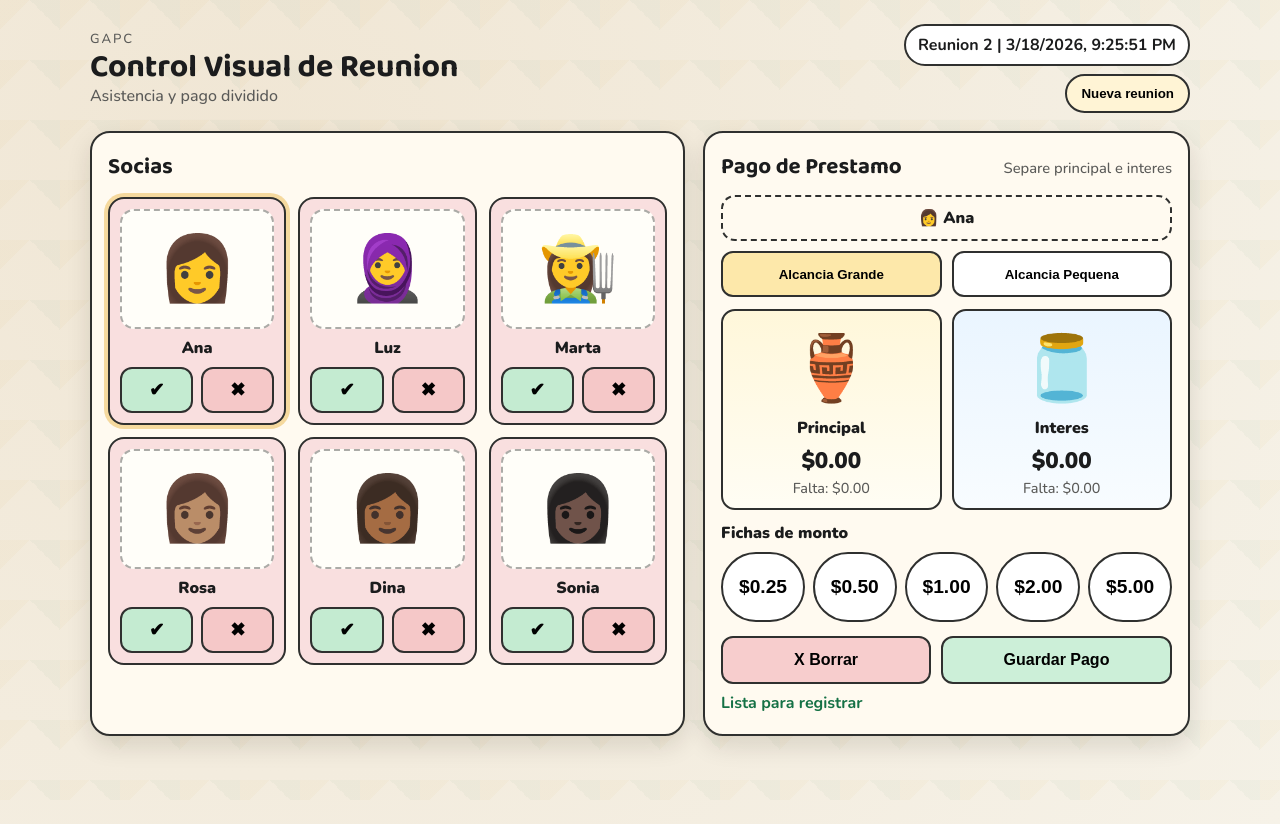
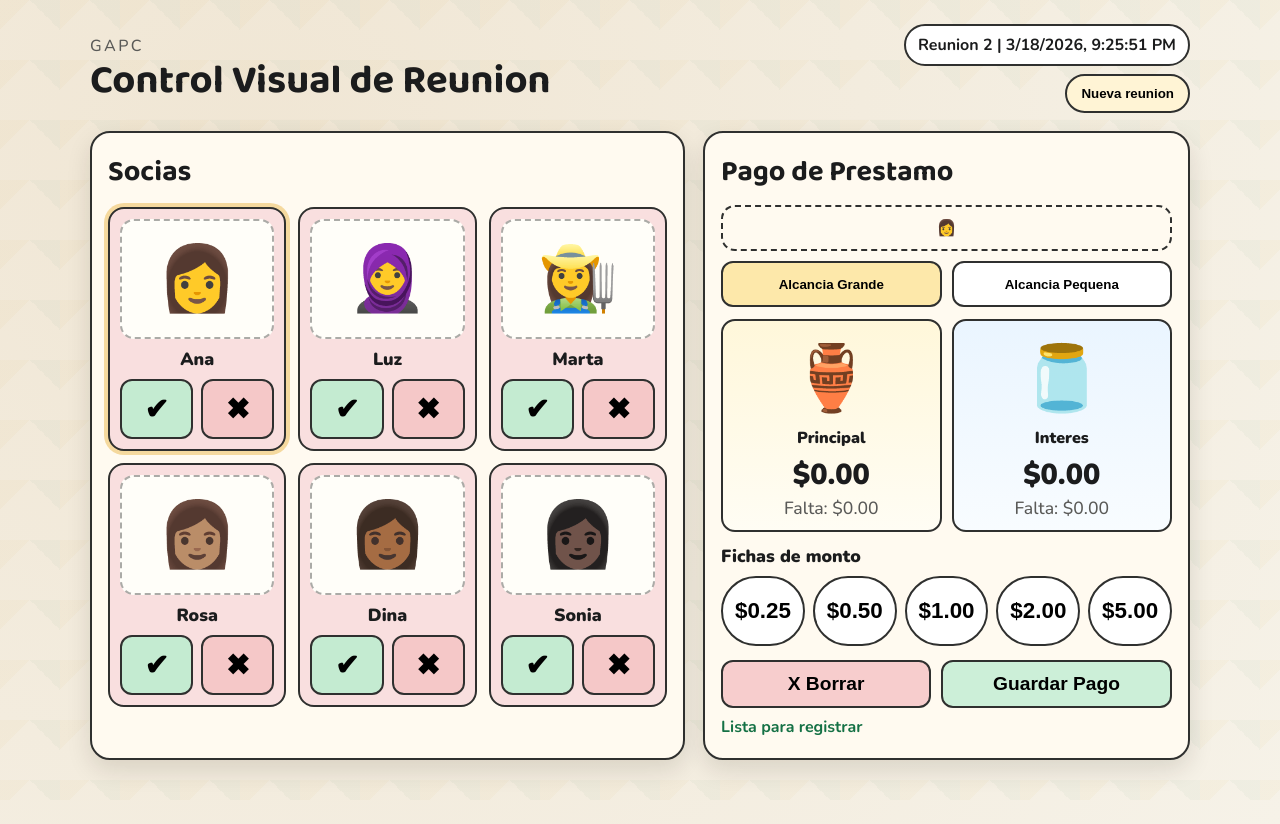
Before and after one commit to fcanas574/GAPC_AppKeyWeek2, a Flask app: page / in a window 1280 px wide. Run offline with Flask 3, Linux system fonts and the light colour scheme; data comes from the database, SQL or seed files in the repository; both versions use the stored data as it was after the commit.

Commit message:
Añadiendo cambios para eliminar texto de ayuda en la interfaz y simplificar la información mostrada al seleccionar un miembro.

```diff
--- a/static/app.js
+++ b/static/app.js
@@ -85,7 +85,7 @@ function renderSelectedMemberPanel() {
   }
 
   selectedMemberInfo.classList.remove('empty');
-  selectedMemberInfo.textContent = `${member.photo_emoji} ${member.name}`;
+  selectedMemberInfo.textContent = `${member.photo_emoji}`;
 
   principalAmount.textContent = money(draft.principal);
   interestAmount.textContent = money(draft.interest);
--- a/static/styles.css
+++ b/static/styles.css
@@ -50,7 +50,7 @@ body {
 
 .kicker {
   margin: 0;
-  font-size: 0.82rem;
+  font-size: 1rem;
   letter-spacing: 0.15em;
   text-transform: uppercase;
   color: var(--muted);
@@ -59,7 +59,7 @@ body {
 h1 {
   margin: 2px 0 0;
   font-family: "Baloo 2", cursive;
-  font-size: clamp(1.5rem, 2.7vw, 2rem);
+  font-size: clamp(2rem, 3.2vw, 2.5rem);
   line-height: 1.1;
 }
 
@@ -115,13 +115,13 @@ h1 {
 h2 {
   margin: 0;
   font-family: "Baloo 2", cursive;
-  font-size: 1.4rem;
+  font-size: 1.8rem;
 }
 
 .section-hint {
   margin: 0;
   color: var(--muted);
-  font-size: 0.92rem;
+  font-size: 1.1rem;
 }
 
 .member-grid {
@@ -174,6 +174,7 @@ h2 {
   margin: 0;
   text-align: center;
   font-weight: 800;
+  font-size: 1.1rem;
 }
 
 .attendance-row {
@@ -185,9 +186,9 @@ h2 {
 .att-btn {
   border: 2px solid var(--stroke);
   border-radius: 12px;
-  font-size: 1.15rem;
+  font-size: 1.8rem;
   font-weight: 800;
-  min-height: 46px;
+  min-height: 60px;
   cursor: pointer;
 }
 
@@ -272,14 +273,14 @@ h2 {
 
 .jar-amount {
   margin: 6px 0 2px;
-  font-size: 1.4rem;
+  font-size: 1.8rem;
   font-weight: 900;
 }
 
 .jar-remaining {
   margin: 0;
   color: var(--muted);
-  font-size: 0.9rem;
+  font-size: 1.1rem;
 }
 
 .token-zone {
@@ -289,6 +290,7 @@ h2 {
 .token-label {
   margin: 0 0 8px;
   font-weight: 800;
+  font-size: 1.1rem;
 }
 
 .token-rack {
@@ -302,7 +304,7 @@ h2 {
   border-radius: 999px;
   min-height: 70px;
   font-weight: 900;
-  font-size: 1.2rem;
+  font-size: 1.4rem;
   background: #fff;
   cursor: grab;
 }
@@ -323,7 +325,7 @@ h2 {
   border: 2px solid var(--stroke);
   border-radius: 12px;
   min-height: 48px;
-  font-size: 1rem;
+  font-size: 1.2rem;
   font-weight: 900;
   cursor: pointer;
 }
--- a/templates/index.html
+++ b/templates/index.html
@@ -20,7 +20,6 @@
         <div class="brand-block">
           <p class="kicker">GAPC</p>
           <h1>Control Visual de Reunion</h1>
-          <p class="subtitle">Asistencia y pago dividido</p>
         </div>
         <div class="meeting-block">
           <div id="meetingBadge" class="meeting-badge"></div>
@@ -39,7 +38,6 @@
         <article class="payment-panel card">
           <div class="section-title-row">
             <h2>Pago de Prestamo</h2>
-            <p class="section-hint">Separe principal e interes</p>
           </div>
 
           <div id="selectedMemberInfo" class="selected-member empty">
```
Also changed, not shown: gapc.db.
